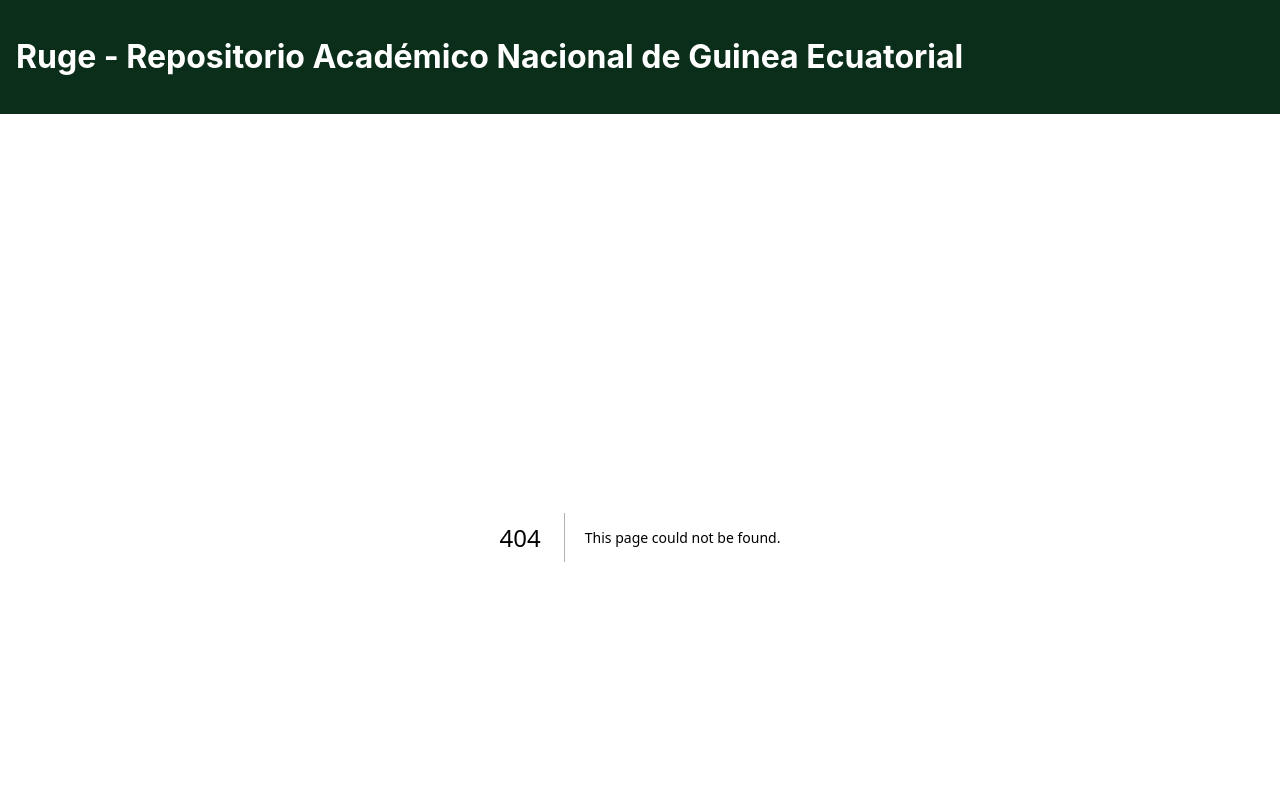
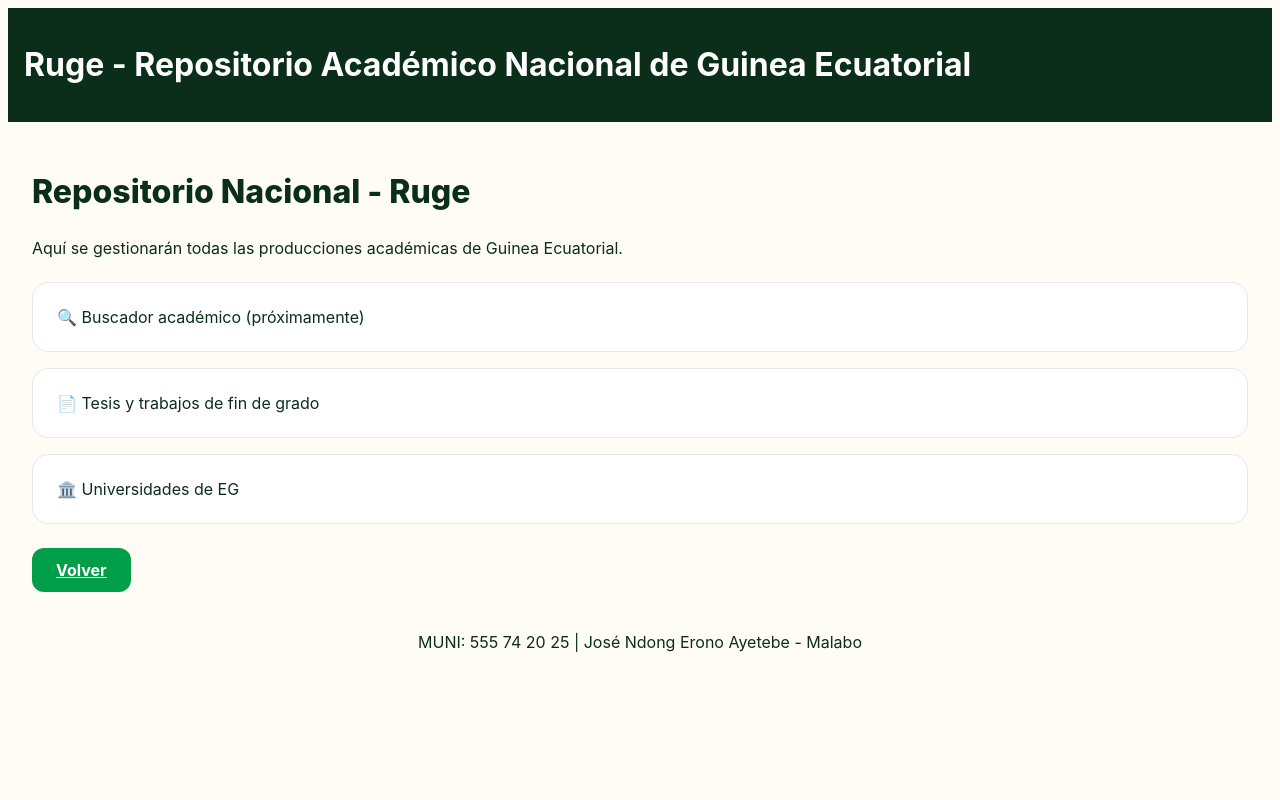
Before and after one commit to josendongayetebe/Ruge-, a Next.js app: page /repositorio in a window 1280 px wide. Before the commit this address had no page. Shown: the top 800 px of the page. Built offline with nearby package versions, Linux system fonts and the light colour scheme.

Commit message:
Create page.tsx

```diff
--- /dev/null
+++ b/src/app/repositorio/page.tsx
@@ -0,0 +1,16 @@
+import { brand } from "../../brand";
+
+export default function Repo() {
+  return (
+    <div>
+      <h2 style={{fontSize:32, fontWeight:800}}>Repositorio Nacional - {brand.name}</h2>
+      <p style={{marginTop:12}}>Aquí se gestionarán todas las producciones académicas de Guinea Ecuatorial.</p>
+      <div style={{display:'grid', gap:16, marginTop:24}}>
+        <div className="card-ruge">🔍 Buscador académico (próximamente)</div>
+        <div className="card-ruge">📄 Tesis y trabajos de fin de grado</div>
+        <div className="card-ruge">🏛️ Universidades de EG</div>
+      </div>
+      <a href="/" className="btn-ruge" style={{display:'inline-block', marginTop:24}}>Volver</a>
+    </div>
+  );
+}
```
